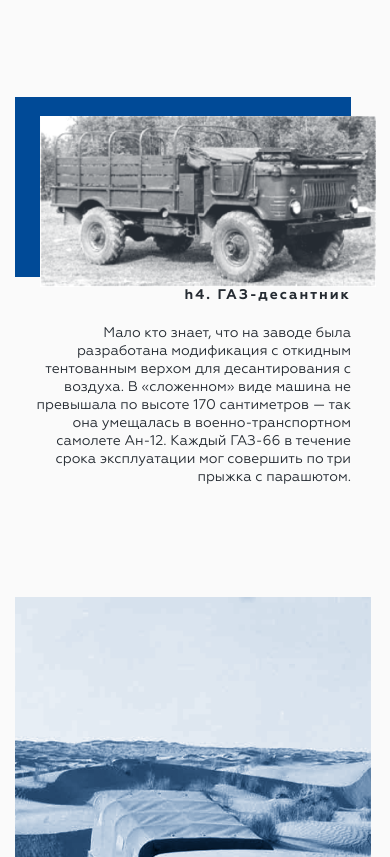
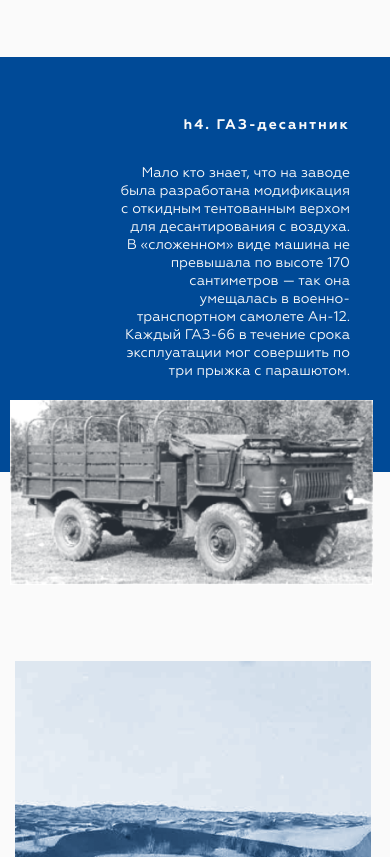
Before and after one commit to paurock/tmArticle, a website: page index.html in a window 390 px wide. Shown: the part 4863-5720 px from the top of the page. Drawn offline with Linux system fonts and the light colour scheme; files whose address does not match are found by name.

Commit message:
remake Image with annotation block

```diff
--- a/index.html
+++ b/index.html
@@ -275,16 +275,11 @@
           </div>
           <!--SPLITTED IMAGE CENTRED START-->
           <div class="container-fluid">
-            <div class="row">
-              <div class="col col-md-3 d-none aside-wrapper">
-
+            <div class="row article-annotation-image">
+              <div class="article-annotation-image__background">
               </div>
-              <div class="col col-md-12 col-lg-12 text-wrapper">
-                <!--Image with inscription-->
-                <figure class="article-annotation-image">
-                  <figcaption>
-                    <div class="article-annotation-image__figcaption-wrapper"></div>
-                    <div class="article-annotation-image__figcaption-wrapper-centred">
+              <div class="col col-md-3 aside-wrapper">
+                <div class="article-annotation-image__wrapper-centred">
                   <h4>h4. ГАЗ-десантник</h4>
                   <p>
                     Мало кто знает, что на заводе была разработана
@@ -296,8 +291,13 @@
                     три прыжка с парашютом.
                   </p>
                 </div>
+              </div>
+              <div class="col col-md-8 text-wrapper ">
+                <!--Image with inscription-->
+                <figure class="article-annotation-image">
+
                   <img src="images/pictures/truck-1.png" alt="Image with caption" />
-                  </figcaption>
+
                 </figure>
               </div>
             </div>
@@ -565,4 +565,5 @@
     }
   }
 </script>
+
 </html>
--- a/styles/main.css
+++ b/styles/main.css
@@ -648,60 +648,65 @@
 .text-wrapper.splitted-image {
 }
 
-.article-annotation-image {
-	display: flex;
-	width: 100%;
+.article-annotation-image__wrapper-centred {
+  display: flex;
+  flex-direction: column;
+  min-height: 100%;
+  justify-content: center;
+  padding-left: 30%;
+  padding-right: 40px;
+  max-height: 415px;
+  overflow: hidden;
 }
 
-.article-annotation-image figcaption > img {
-	position: relative;
-	top: -550px;
-	left: 400px;
-	object-fit: cover;
-	width: 100%;
-	max-height: 100%;
-	max-width: 815px;
-	max-height: 415px;
-	z-index: 100;
+.aside-wrapper {
+  min-width: 415px;
 }
 
-.article-annotation-image__figcaption-wrapper {
-	position: relative;
-	top: 40px;
-	width: 80%;
-	background: #004a97;
-	min-height: 415px;
+.article-annotation-image {
+  position: relative;
+}
+.row.article-annotation-image {
+  position: relative;
 }
 
-.article-annotation-image__figcaption-wrapper-centred {
-	position: relative;
-	top: -190px;
-	left: 0;
-	margin: 0auto;
-	margin-top: -100px;
-	margin-left: 130px;
-	margin-right: 40px;
-	max-width: 245px;
-	text-align: right;
+.article-annotation-image img {
+  position: relative;
+  top: 40px;
+  left:-5px;
+  z-index: 100;
+  max-width: 100%;
+  max-height: 100%;
 }
 
-.article-annotation-image > figcaption p {
-	font-family: Geometria;
-	color: #fafafa;
-	font-size: 14px;
-	line-height: 18px;
-	margin-bottom: auto;
+.article-annotation-image__background {
+  position: absolute;
+  top: 0;
+  z-index: 0;
+  height: 100%;
+  min-width: 70%;
+  max-height: 415px;
+  overflow: hidden;
+  background: #004a97;
+
 }
 
-.article-annotation-image > figcaption h4 {
-	font-family: Geometria;
-	font-weight: 600;
-	letter-spacing: 2px;
-	margin-top: auto;
-	margin-bottom: 20px;
-	color: #fafafa;
-	font-size: 14px;
-	text-align: right;
+.article-annotation-image__wrapper-centred > h4 {
+  font-family: Geometria;
+  font-weight: 600;
+  letter-spacing: 2px;
+
+  color: #fafafa;
+  font-size: 14px;
+  text-align: right;
+}
+.article-annotation-image__wrapper-centred > p {
+  font-family: Geometria;
+  color: #fafafa;
+  font-size: 14px;
+  text-align: right;
+  line-height:18px;
+  margin-bottom: 20px;
 }
 
 /*IMAGE RIGHT SIDE W/INSCRIPTION*/
@@ -1129,39 +1134,19 @@
 		left: -5px;
 	}
 
-	.article-annotation-image {
-		margin-bottom: -70px;
-	}
+/* 320 up Annotation image center*/
+.article-annotation-image img {
+	position: relative;
+	top: 0;
+	left: -5px;
+	min-width: 93vw;
 
-	.article-annotation-image__figcaption-wrapper {
-		width: 100%;
-		min-height: 180px;
-	}
+  }
+  .article-annotation-image__background {
 
-	.article-annotation-image__figcaption-wrapper-centred {
-		position: relative;
-		top: 50px;
-		left: 0;
-		margin: 0auto;
-		margin-top: unset;
-		margin-left: unset;
-		margin-right: unset;
-		max-width: unset;
-	}
+	min-width: 100%;
 
-	.article-annotation-image figcaption img {
-		top: -320px;
-		left: 25px;
-	}
-
-	.article-annotation-image figcaption p {
-		color: #252b32;
-	}
-
-	.article-annotation-image figcaption h4 {
-		color: #252b32;
-	}
-
+  }
 	.article-annotation-image-rs {
 		flex-direction: column;
 	}
```
Lines whose indentation alone changed are shown as unchanged.
